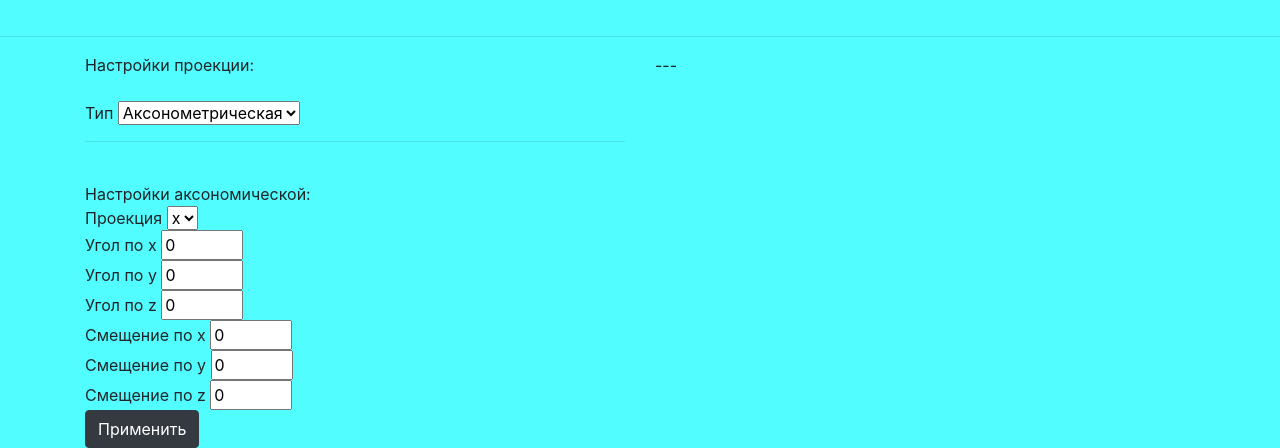
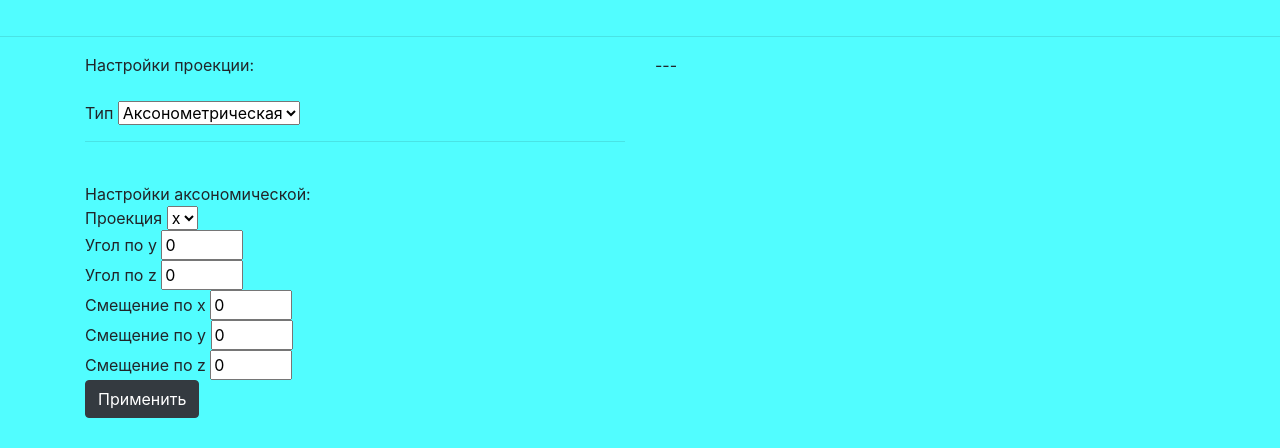
Before and after one commit to Ioloman/personal_project_django, a Django app: template templates/computer_graphics/1.html in a window 1280 px wide. Shown: the part 488-936 px from the top of the page. After the commit the page ends 906 px from the top, so only its background shows below. Run offline with Django 3.2, Linux system fonts and the light colour scheme; the template is opened without the code that fills it, so the values that code supplies are empty; data comes from the database, SQL or seed files in the repository; both versions use the stored data as it was after the commit; some libraries are stand-ins or nearby versions.

Commit message:
commit before megre

```diff
--- a/templates/computer_graphics/1.html
+++ b/templates/computer_graphics/1.html
@@ -65,7 +65,6 @@
                     <option value="z">z</option>
                 </select><br>
                 <div id="angles">
-                    Угол по х <input type="text" size="3" id="x" value="0"><br>
                     Угол по y <input type="text" size="3" id="y" value="0"><br>
                     Угол по z <input type="text" size="3" id="z" value="0"><br>
                 </div>
```
Also changed, not shown: db.sqlite3.
